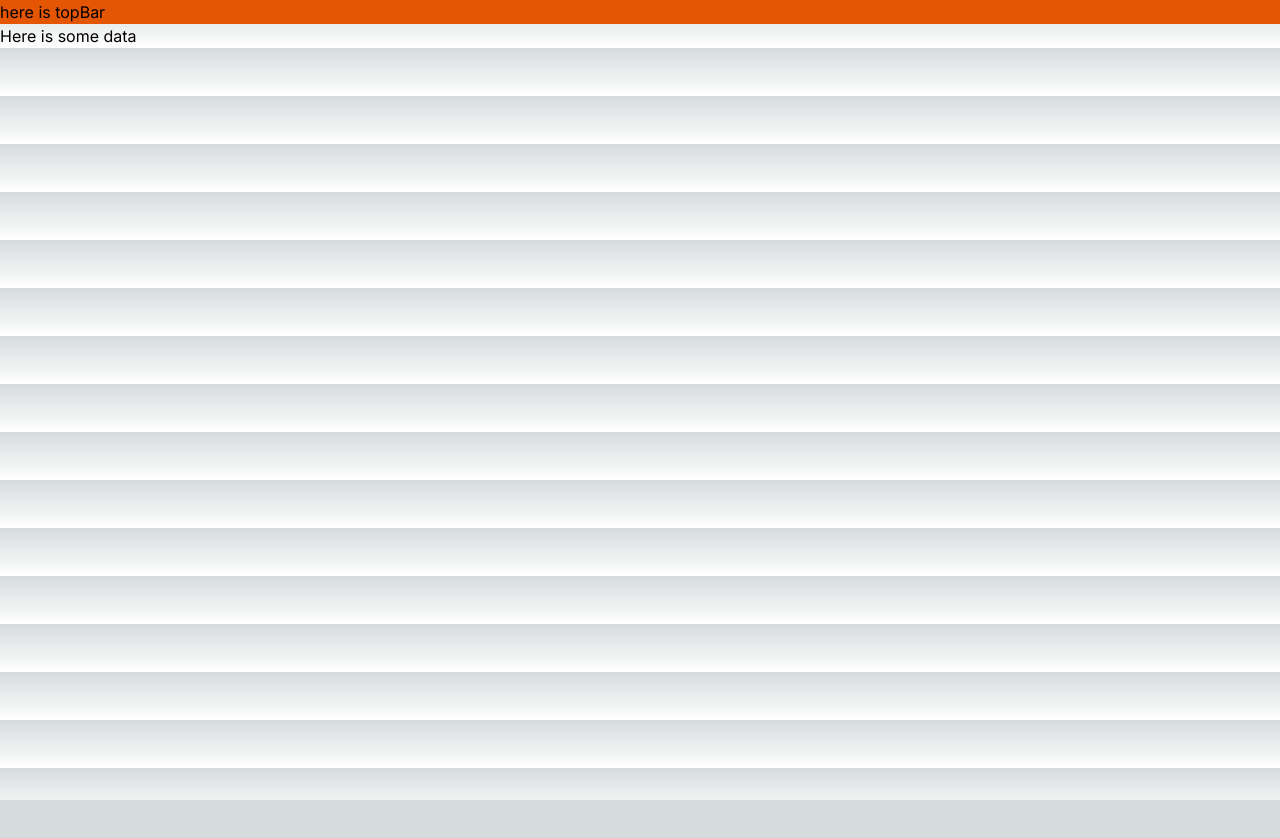
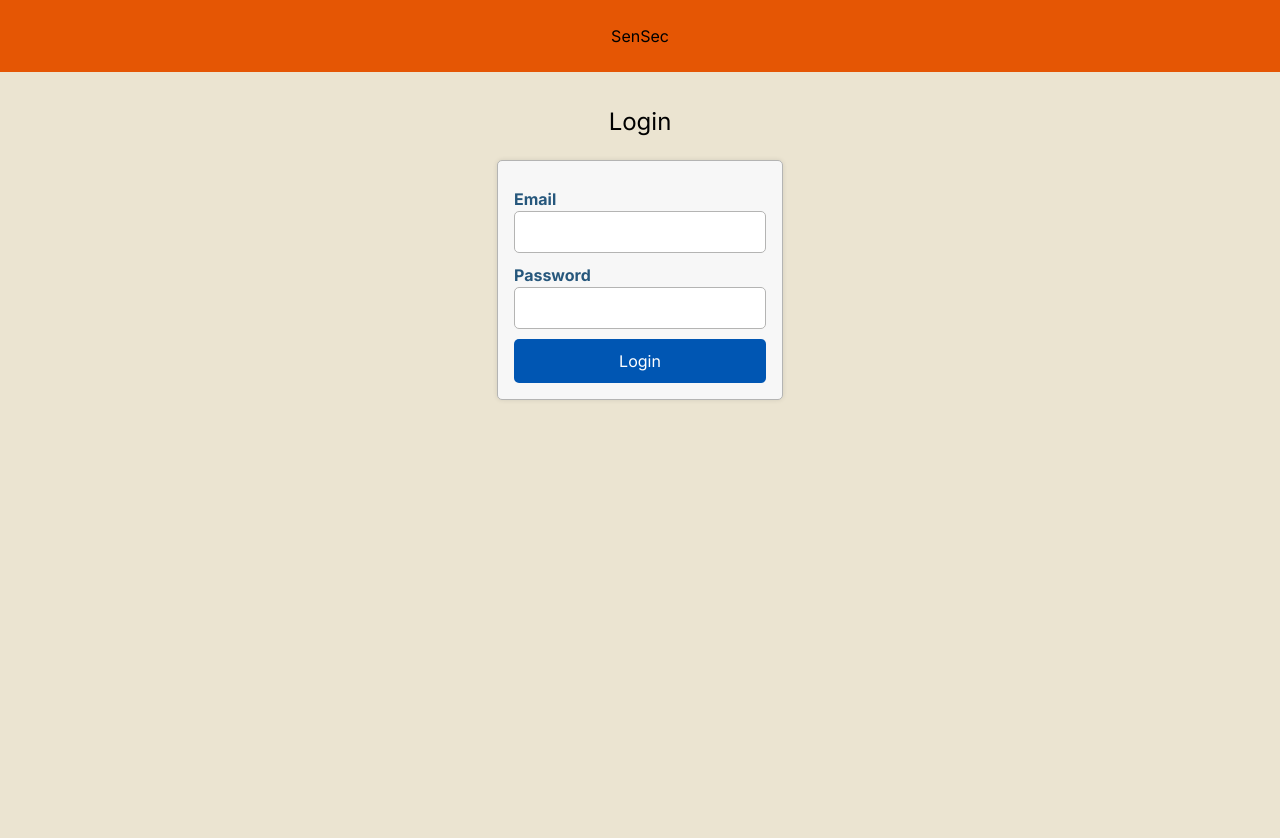
Before and after one commit to j4zuu/innovationProjectUI, a Next.js app: page / in a window 1280 px wide. Shown: the top 838 px of the page. Before the commit the page ends 800 px from the top, so only its background shows below. Built offline with nearby package versions, Linux system fonts and the light colour scheme.

Commit message:
small changes to components

```diff
--- /dev/null
+++ b/src/app/components/Login.tsx
@@ -0,0 +1,46 @@
+"use client"
+
+import React, { useState } from 'react';
+import "../styles.css";
+
+const LoginForm = () => {
+  const [email, setEmail] = useState('');
+  const [password, setPassword] = useState('');
+
+  const handleLogin = () => {
+
+    console.log('Email:', email);
+    console.log('Password:', password);
+  };
+
+  return (
+    <div className="login-container">
+      <h2>Login</h2>
+      <form className="login-form">
+        <div className="form-group">
+          <label htmlFor="email">Email</label>
+          <input
+            type="email"
+            id="email"
+            value={email}
+            onChange={(e) => setEmail(e.target.value)}
+          />
+        </div>
+        <div className="form-group">
+          <label htmlFor="password">Password</label>
+          <input
+            type="password"
+            id="password"
+            value={password}
+            onChange={(e) => setPassword(e.target.value)}
+          />
+        </div>
+        <button type="button">
+          Login
+        </button>
+      </form>
+    </div>
+  );
+};
+
+export default LoginForm;
--- /dev/null
+++ b/src/app/components/mainArea.tsx
@@ -0,0 +1,22 @@
+import config from "../../../tailwind.config";
+import "../styles.css";
+import LoginForm from "./Login";
+
+const mainAreaStyle:React.CSSProperties = {
+    display: 'flex',
+    height: '100vh',
+    backgroundColor: 'rgb(235, 228, 209)',
+    marginTop: '72px',
+    alignItems: 'center',
+    flexDirection: 'column'
+}
+
+export default function MainArea() {
+    return (
+        <div >
+            <div style={mainAreaStyle}>
+            <LoginForm/>
+            </div>
+        </div>
+    )
+}
--- a/src/app/components/topBar.tsx
+++ b/src/app/components/topBar.tsx
@@ -1,13 +1,18 @@
 import config from "../../../tailwind.config";
 
-const topBarStyle = {
-    background: 'bg-mainOrange',
+const topBarStyle:React.CSSProperties = {
+    backgroundColor: 'rgb(229, 86, 4)',
+    textAlign: 'center',
+        padding: 24,
+        top: 0,
+        position: 'fixed',
+        width: '100%'
 }
 
 export default function TopBar() {
     return (
-        <div className={topBarStyle.background}>
-            here is topBar
+        <div style={topBarStyle}>
+            SenSec
         </div>
     )
 }
--- a/src/app/page.tsx
+++ b/src/app/page.tsx
@@ -1,13 +1,12 @@
 import TopBar from ".//components/topBar"
+import MainArea from "./components/mainArea"
+
 
 export default function Home() {
     return (
         <main>
             <TopBar/>
-
-            <div>
-                Here is some data
-            </div>
+            <MainArea/>
 
         </main>
     )
--- /dev/null
+++ b/src/app/styles.css
@@ -0,0 +1,56 @@
+h1 {
+    color: blue;
+}
+
+h2{
+    font-size: x-large;
+}
+
+.login-container {
+    display: flex;
+    flex-direction: column;
+    align-items: center;
+    margin: 2rem;
+  }
+
+  .login-form {
+    max-width: 300px;
+    width: 100%;
+    padding: 1rem;
+    border: 1px solid #B4B4B3;
+    border-radius: 5px;
+    background-color: #f7f7f7;
+    box-shadow: 0 0 5px rgba(0, 0, 0, 0.1);
+    margin: 7%;
+  }
+
+  .form-group {
+    margin: 10px 0;
+  }
+
+  label {
+    display: block;
+    font-weight: bold;
+    color: #26577C;
+  }
+
+  input {
+    width: 100%;
+    padding: 8px;
+    border: 1px solid #B4B4B3;
+    border-radius: 5px;
+  }
+
+  button {
+    width: 100%;
+    padding: 10px;
+    background-color: #0056b3;
+    color: #fff;
+    border: none;
+    border-radius: 5px;
+    cursor: pointer;
+  }
+
+  button:hover {
+    background-color: #0056b3;
+  }
```
Also changed, not shown: 1 other file (tests, documents, lock files or other folders).
